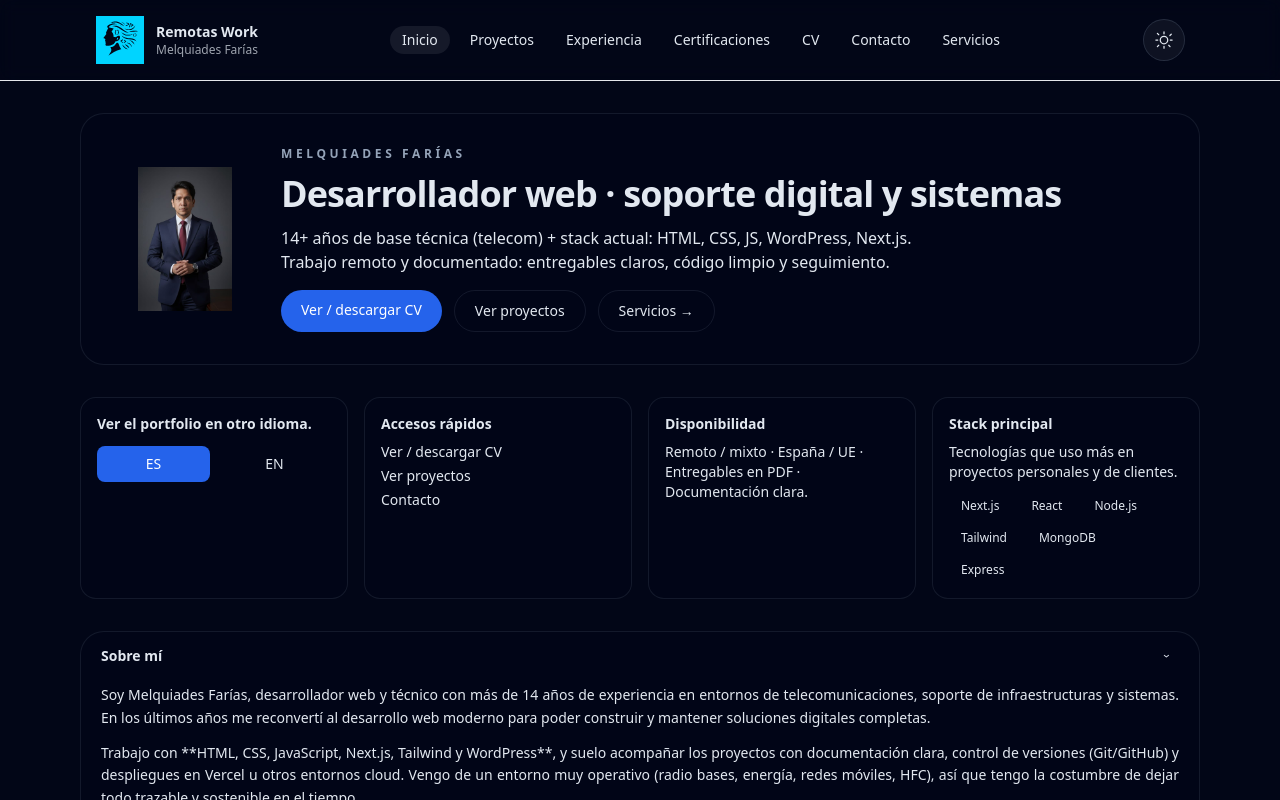
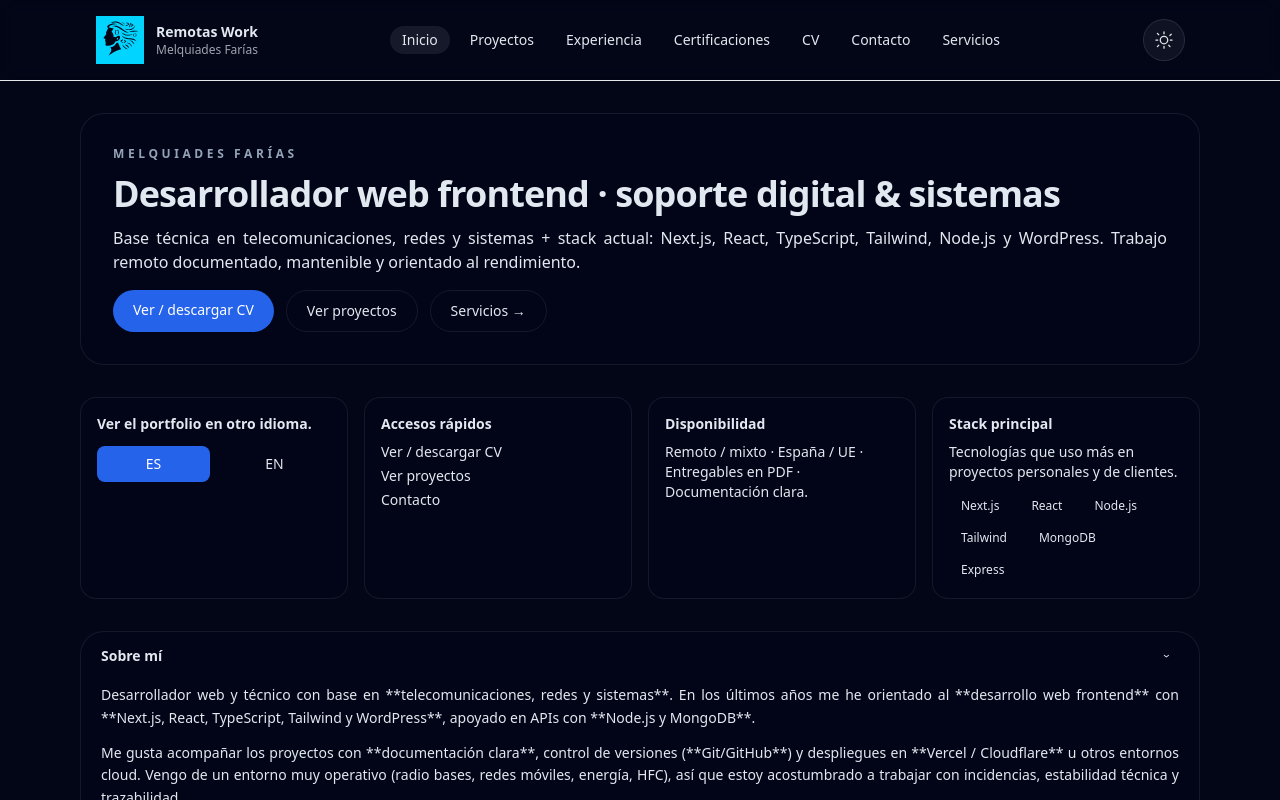
Before and after one commit to Remotas/remotas-portfolio, a Next.js app: page / in a window 1280 px wide. Shown: the top 800 px of the page. Built offline with nearby package versions, Linux system fonts and the light colour scheme.

Commit message:
feat: simplify hero (remove avatar) and update about profile (ES/EN)

```diff
--- a/components/Hero.tsx
+++ b/components/Hero.tsx
@@ -1,5 +1,4 @@
 // components/Hero.tsx
-import Image from "next/image";
 import { themeTokens } from "@/theme/tokens";
 
 type HeroProps = {
@@ -7,48 +6,35 @@ type HeroProps = {
 };
 
 export default function Hero({ lang }: HeroProps) {
-  const photoSrc = "/avatar.svg";
-
   const heroContent =
     lang === "es"
       ? {
           name: "Melquiades Farías",
-          headline: "Desarrollador web · soporte digital y sistemas",
-          sub: "14+ años de base técnica (telecom) + stack actual: HTML, CSS, JS, WordPress, Next.js. Trabajo remoto y documentado: entregables claros, código limpio y seguimiento.",
+          headline: "Desarrollador web frontend · soporte digital & sistemas",
+          sub: "Base técnica en telecomunicaciones, redes y sistemas + stack actual: Next.js, React, TypeScript, Tailwind, Node.js y WordPress. Trabajo remoto documentado, mantenible y orientado al rendimiento.",
           primaryBtn: "Ver / descargar CV",
           secondaryBtn: "Ver proyectos",
           servicesBtn: "Servicios →", // nuevo texto botón
           cvHref: "/cv",
           projectsHref: "/projects",
           servicesHref: "/services", // nueva ruta
-          badge: "Foto de Melquiades Farías",
         }
       : {
           name: "Melquiades Farías",
-          headline: "Web developer · digital & systems support",
-          sub: "14+ years of technical background (telecom) + modern web stack: HTML, CSS, JS, WordPress, Next.js. Remote-ready, documented and maintainable work.",
+          headline: "Frontend web developer · digital & systems support",
+          sub: "Technical background in telecommunications, networks and systems + modern web stack: Next.js, React, TypeScript, Tailwind, Node.js and WordPress. Remote-ready, well-documented and performance-focused work.",
           primaryBtn: "View / download CV",
           secondaryBtn: "View projects",
           servicesBtn: "Services →", // nuevo texto botón EN
           cvHref: "/cv?lang=en",
           projectsHref: "/projects?lang=en",
           servicesHref: "/services?lang=en", // nueva ruta EN
-          badge: "Photo of Melquiades Farías",
         };
 
   return (
     <header
-      className={`rounded-3xl ${themeTokens.cardBg} ${themeTokens.cardBorder} p-6 md:p-8 flex flex-col gap-6 md:flex-row md:items-center transition-colors`}
+      className={`rounded-3xl ${themeTokens.cardBg} ${themeTokens.cardBorder} p-6 md:p-8 flex flex-col gap-6 transition-colors`}
     >
-      <div className="relative h-32 w-32 md:h-36 md:w-36 rounded-3xl bg-[var(--background)]/30">
-        <Image
-          src={photoSrc}
-          alt={heroContent.badge}
-          fill
-          className="object-contain object-center"
-          sizes="144px"
-        />
-      </div>
       <div className="space-y-3">
         <p className="text-xs font-semibold tracking-[0.3em] uppercase text-[var(--muted)]">
           {heroContent.name}
@@ -56,7 +42,7 @@ export default function Hero({ lang }: HeroProps) {
         <h1 className="text-3xl md:text-4xl font-bold tracking-tight text-[var(--foreground)]">
           {heroContent.headline}
         </h1>
-        <p className="text-[var(--foreground)]/80 max-w-2xl">
+        <p className="text-[var(--foreground)]/80 w-full text-justify">
           {heroContent.sub}
         </p>
         <div className="flex flex-wrap gap-3 pt-1">
--- a/content/about.md
+++ b/content/about.md
@@ -1,10 +1,10 @@
 ## ES
 
-Soy Melquiades Farías, desarrollador web y técnico con más de 14 años de experiencia en entornos de telecomunicaciones, soporte de infraestructuras y sistemas. En los últimos años me reconvertí al desarrollo web moderno para poder construir y mantener soluciones digitales completas.
+Desarrollador web y técnico con base en **telecomunicaciones, redes y sistemas**. En los últimos años me he orientado al **desarrollo web frontend** con **Next.js, React, TypeScript, Tailwind y WordPress**, apoyado en APIs con **Node.js y MongoDB**.
 
-Trabajo con **HTML, CSS, JavaScript, Next.js, Tailwind y WordPress**, y suelo acompañar los proyectos con documentación clara, control de versiones (Git/GitHub) y despliegues en Vercel u otros entornos cloud. Vengo de un entorno muy operativo (radio bases, energía, redes móviles, HFC), así que tengo la costumbre de dejar todo trazable y sostenible en el tiempo.
+Me gusta acompañar los proyectos con **documentación clara**, control de versiones (**Git/GitHub**) y despliegues en **Vercel / Cloudflare** u otros entornos cloud. Vengo de un entorno muy operativo (radio bases, redes móviles, energía, HFC), así que estoy acostumbrado a trabajar con incidencias, estabilidad técnica y trazabilidad.
 
-Lo que busco: integrarme en un equipo remoto o mixto (España / UE) donde pueda aportar una mezcla de **visión técnica + desarrollo web + soporte digital**. Estoy acostumbrado a trabajar con entregables, a revisar código con criterio ingenieril y a usar IA como apoyo para QA y documentación, no como sustituto.
+Lo que busco: integrarme en un equipo **remoto o híbrido (España / UE)** donde pueda aportar una mezcla de **base técnica + desarrollo web + soporte digital**. Suelo trabajar con entregables claros, revisar código con criterio ingenieril y usar **IA** como apoyo para QA y documentación.
 
 Disponibilidad: **remoto / mixto – España / UE**.
 Movilidad: **permiso de conducción B (España, UE)**.
@@ -13,11 +13,11 @@ Movilidad: **permiso de conducción B (España, UE)**.
 
 ## EN
 
-I’m Melquiades Farías, a web developer and technical professional with 14+ years of experience in telecommunications, infrastructure support and systems. In recent years I transitioned into modern web development to build and maintain complete digital solutions.
+Web developer with a background in **telecommunications, networks and systems**. In recent years I’ve focused on **frontend web development** with **Next.js, React, TypeScript, Tailwind and WordPress**, supported by APIs built with **Node.js and MongoDB**.
 
-I work with **HTML, CSS, JavaScript, Next.js, Tailwind and WordPress**, and I like to ship projects with proper documentation, Git/GitHub version control and deployments on Vercel or similar. I come from a very operational background (radio base stations, power systems, mobile networks, HFC), so I’m used to keeping things traceable, documented and reliable.
+I like to ship projects with **clear documentation**, **Git/GitHub** version control and deployments on **Vercel / Cloudflare** or similar cloud environments. I come from a very operational world (radio base stations, mobile networks, power systems, HFC), so I’m used to working with incidents, technical stability and traceability.
 
-What I’m looking for: to join a remote or hybrid IT team (Spain / EU) where I can bring **technical background + web development + digital support**. I’m used to working with deliverables, reviewing code with engineering criteria, and using AI as an assistant for QA and documentation.
+What I’m looking for: to join a **remote or hybrid IT team (Spain / EU)** where I can bring a combination of **technical background + web development + digital support**. I’m used to working with clear deliverables, reviewing code with an engineering mindset, and using **AI** as an assistant for QA and documentation.
 
 Availability: **remote / hybrid – Spain / EU**.
 Mobility: **Category B driving licence (Spain, EU)**.
```
